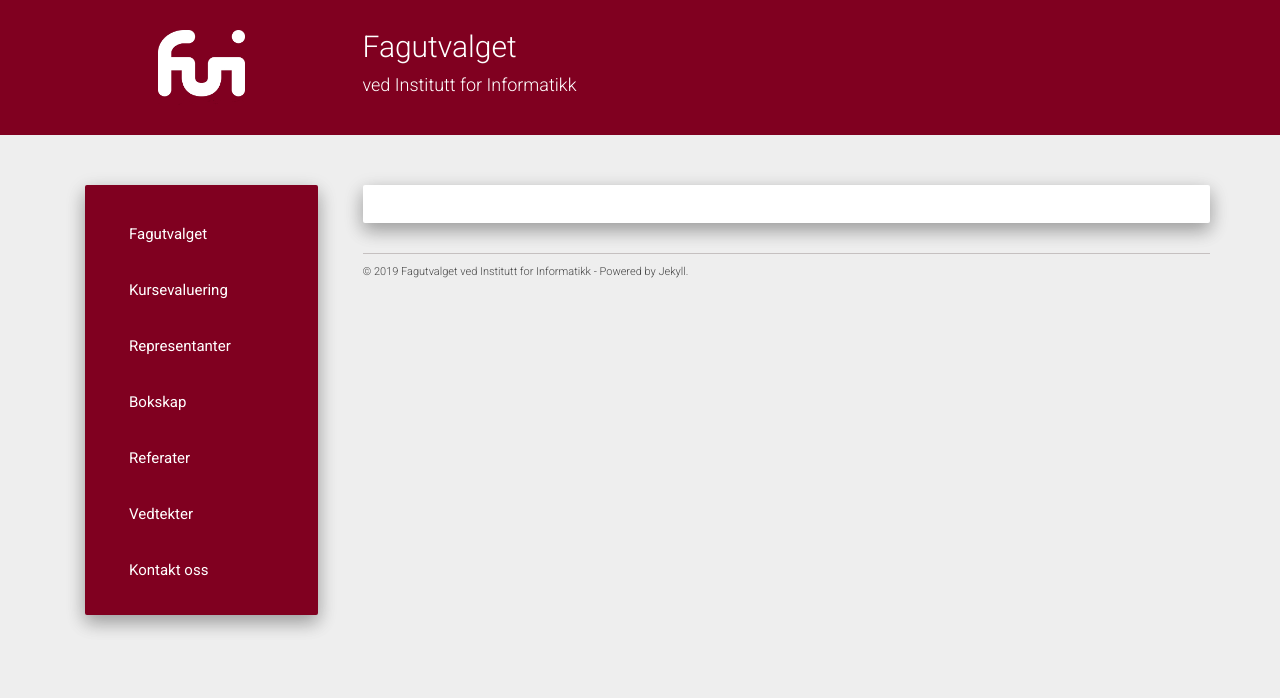
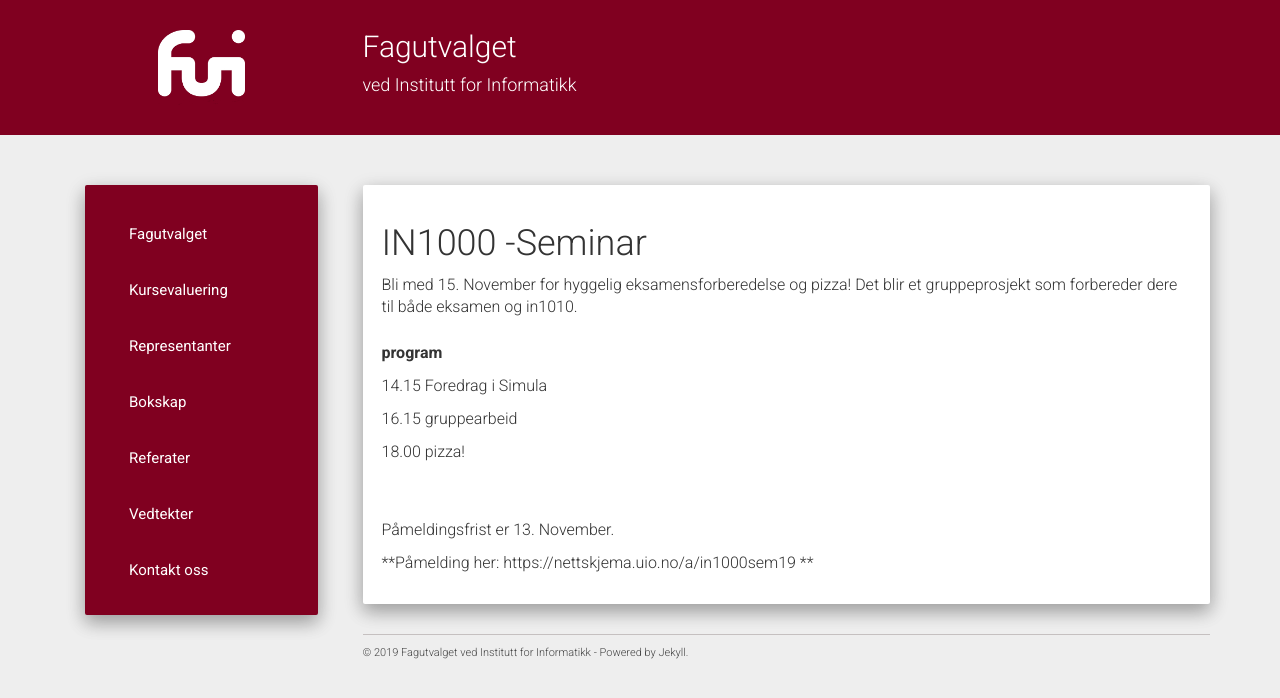
Before and after one commit to fui/fui.github.io, a Jekyll site: the page built from pages/1000.md, in a window 1280 px wide. Shown: the top 698 px of the page. Built offline with Jekyll 4.4.1, drawn with Linux system fonts in a browser that asks for light colours; nearby versions of some CDN libraries; our own code applies the rules of GitHub Pages for plain Markdown files.

Commit message:
quickfix
linker til skjema istede for å redirekte til ekstern side.

```diff
--- a/pages/1000.md
+++ b/pages/1000.md
@@ -1,5 +1,24 @@
 ---
+layout: page
 title: IN1000 seminar
 permalink: /1000
-redirect_to: https://nettskjema.uio.no/a/in1000sem19
+modeline: " vim: set spl=nb: "
 ---
+
+# IN1000 -Seminar
+
+Bli med 15. November for hyggelig eksamensforberedelse og pizza!
+Det blir et gruppeprosjekt som forbereder dere til både eksamen og in1010.
+<br><br>
+**program**
+
+14.15 Foredrag i Simula
+
+16.15 gruppearbeid
+
+18.00 pizza!
+
+<br><br>
+Påmeldingsfrist er 13. November.
+
+**Påmelding her: https://nettskjema.uio.no/a/in1000sem19 **
```
